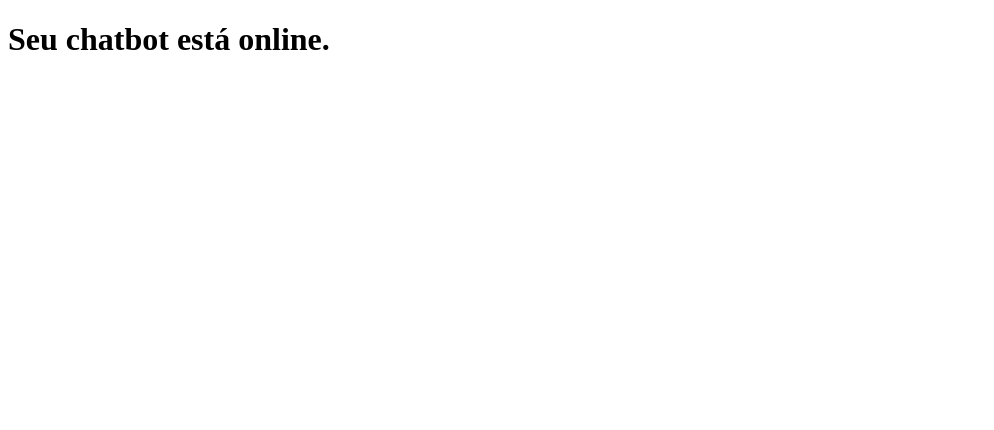
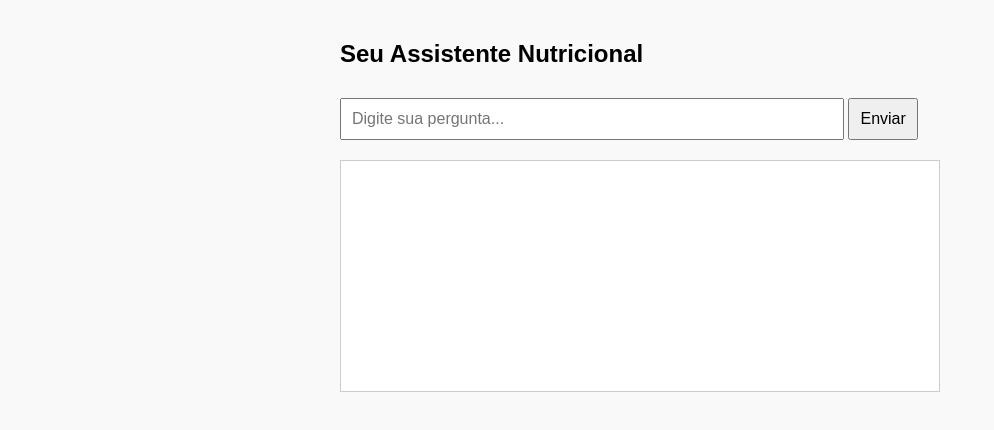
Before and after one commit to doquito77/botnutriapi, a website: page public/index.html in a window 1280 px wide. Shown: the whole page, without its empty margins (0-994 px from the left). Drawn offline with Linux system fonts and the light colour scheme.

Commit message:
Add files via upload

```diff
--- a/public/index.html
+++ b/public/index.html
@@ -1,11 +1,50 @@
+
 <!DOCTYPE html>
 <html lang="pt-BR">
 <head>
   <meta charset="UTF-8" />
   <meta name="viewport" content="width=device-width, initial-scale=1.0" />
-  <title>Botnutri Online</title>
+  <title>Chatbot Nutricional</title>
+  <style>
+    body { font-family: Arial, sans-serif; max-width: 600px; margin: 40px auto; background: #f9f9f9; }
+    input, button { padding: 10px; font-size: 16px; margin-top: 10px; }
+    #chatbox { margin-top: 20px; border: 1px solid #ccc; padding: 15px; min-height: 200px; background: #fff; }
+    .user { color: blue; margin-bottom: 5px; }
+    .bot { color: green; margin-bottom: 15px; }
+  </style>
 </head>
 <body>
-  <h1>Seu chatbot está online.</h1>
+  <h2>Seu Assistente Nutricional</h2>
+  <input type="text" id="userInput" placeholder="Digite sua pergunta..." style="width: 80%;" />
+  <button onclick="sendMessage()">Enviar</button>
+
+  <div id="chatbox"></div>
+
+  <script>
+    async function sendMessage() {
+      const input = document.getElementById("userInput");
+      const chatbox = document.getElementById("chatbox");
+      const userText = input.value.trim();
+
+      if (!userText) return;
+
+      chatbox.innerHTML += '<div class="user"><strong>Você:</strong> ' + userText + '</div>';
+      input.value = "";
+
+      try {
+        const res = await fetch("/api/chat", {
+          method: "POST",
+          headers: { "Content-Type": "application/json" },
+          body: JSON.stringify({ message: userText })
+        });
+
+        const data = await res.json();
+        chatbox.innerHTML += '<div class="bot"><strong>Bot:</strong> ' + data.reply + '</div>';
+        chatbox.scrollTop = chatbox.scrollHeight;
+      } catch (err) {
+        chatbox.innerHTML += '<div class="bot"><strong>Erro:</strong> falha na resposta</div>';
+      }
+    }
+  </script>
 </body>
 </html>
```
